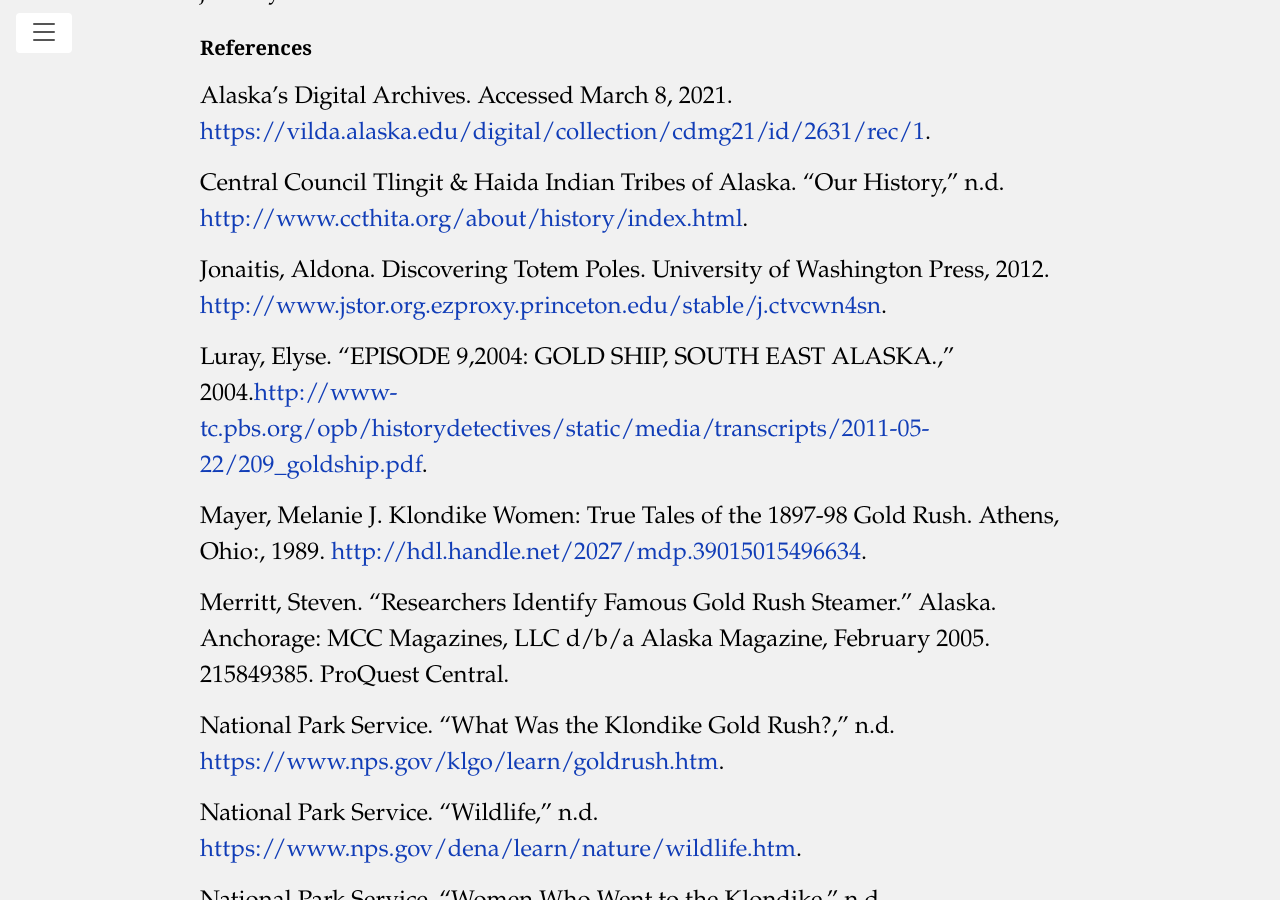
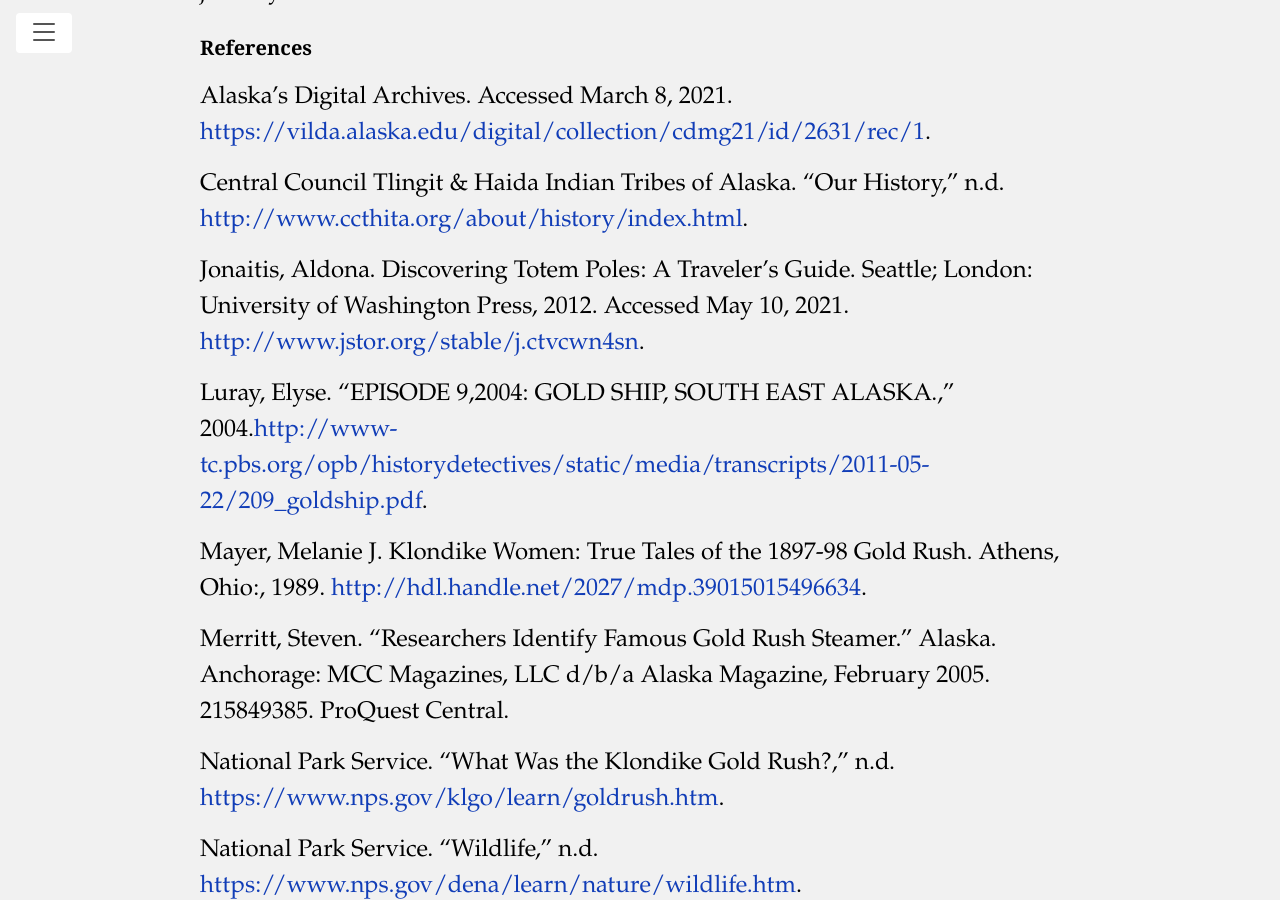
Before and after one commit to HUM-331-Princeton/manifest-destiny, a Jekyll site: the page built from Nellie-Martin-Wade-Background.md, in a window 1280 px wide and 900 px high, scrolled down 5128 px. Built offline with Jekyll 4.4.1, drawn with Linux system fonts in a browser that asks for light colours.

Commit message:
Update Nellie-Martin-Wade-Background.md

```diff
--- a/Nellie-Martin-Wade-Background.md
+++ b/Nellie-Martin-Wade-Background.md
@@ -52,7 +52,7 @@
 
 Central Council Tlingit & Haida Indian Tribes of Alaska. “Our History,” n.d. [http://www.ccthita.org/about/history/index.html](http://www.ccthita.org/about/history/index.html).
 
-Jonaitis, Aldona. Discovering Totem Poles. University of Washington Press, 2012. [http://www.jstor.org.ezproxy.princeton.edu/stable/j.ctvcwn4sn](http://www.jstor.org.ezproxy.princeton.edu/stable/j.ctvcwn4sn).
+Jonaitis, Aldona. Discovering Totem Poles: A Traveler's Guide. Seattle; London: University of Washington Press, 2012. Accessed May 10, 2021. <http://www.jstor.org/stable/j.ctvcwn4sn>.
 
 Luray, Elyse. “EPISODE 9,2004: GOLD SHIP, SOUTH EAST ALASKA.,” 2004.[http://www-tc.pbs.org/opb/historydetectives/static/media/transcripts/2011-05-22/209\_goldship.pdf](http://www-tc.pbs.org/opb/historydetectives/static/media/transcripts/2011-05-22/209_goldship.pdf).
 
```
